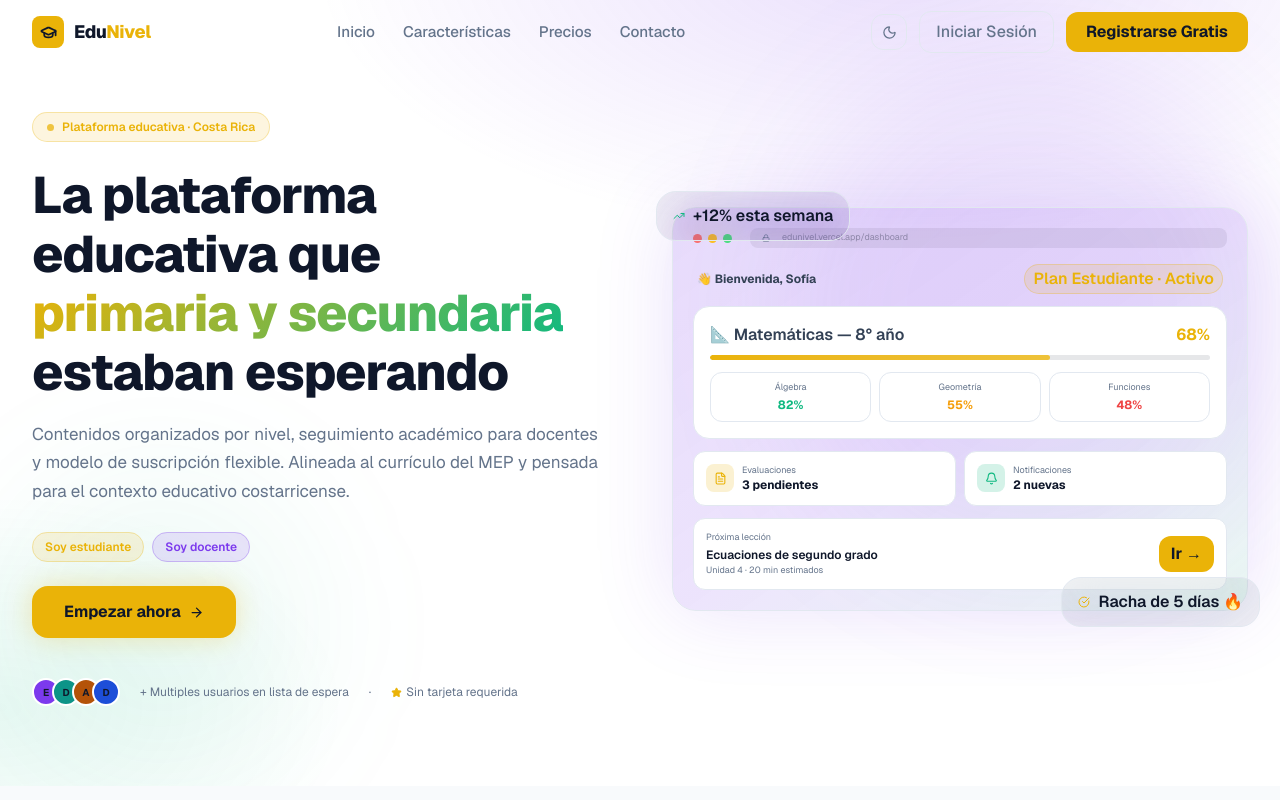
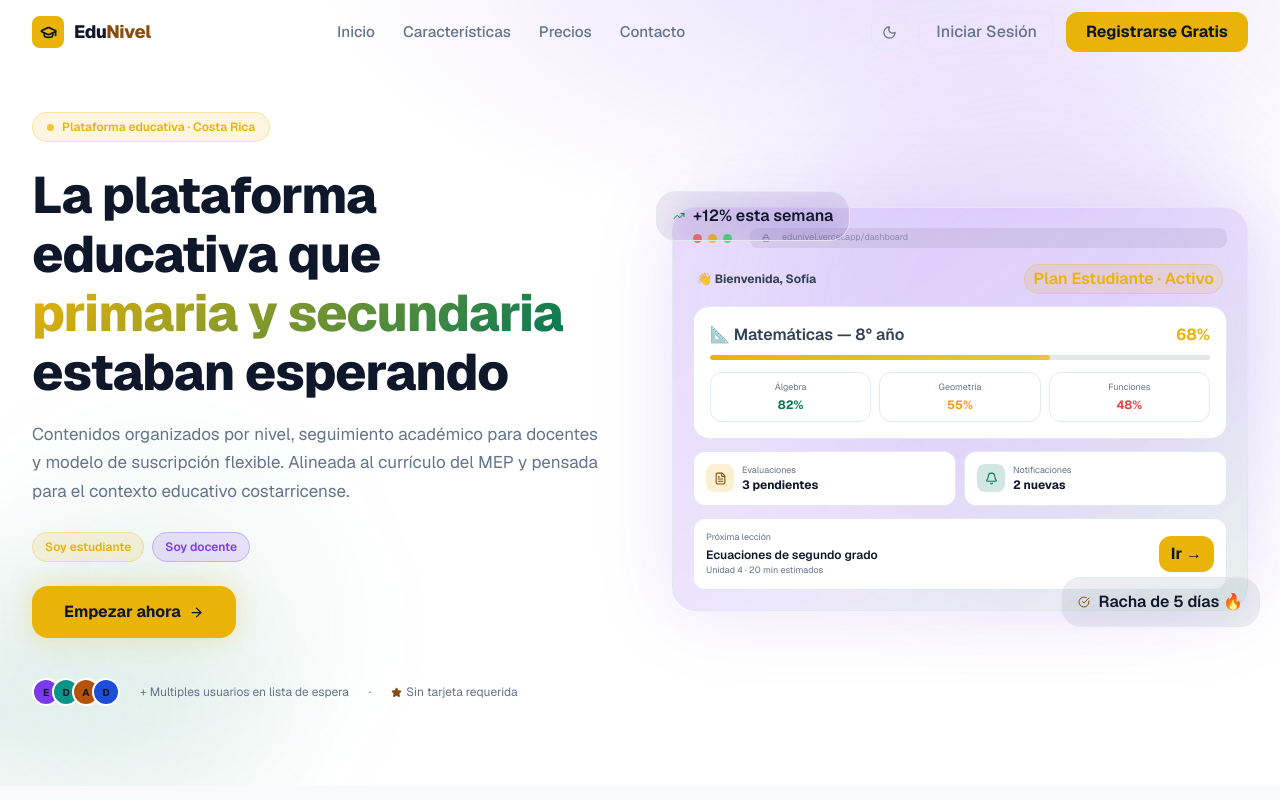
Before and after one commit to YeustinLR/edu-nivel, a Next.js app: page / in a window 1280 px wide. Shown: the top 800 px of the page. Built offline with nearby package versions, Linux system fonts and the light colour scheme.

Commit message:
fix(ui): improve public contrast and keyboard focus

```diff
--- a/src/app/globals.css
+++ b/src/app/globals.css
@@ -19,6 +19,9 @@
   --color-accent-foreground: var(--accent-foreground);
   --color-secondary: var(--secondary);
   --color-success: var(--success);
+  --color-success-fill: var(--success-fill);
+  --color-danger: var(--danger);
+  --color-accent-text: var(--accent-text);
 
   --font-size-hero: clamp(1.9rem, 4vw, 3.4rem);
   --font-size-section-title: clamp(1.6rem, 3vw, 2.4rem);
@@ -39,9 +42,12 @@
   --card: #ffffff;
   --border: #e2e8f0;
   --accent: #eab308;
+  --accent-text: #854d0e;
   --accent-foreground: #0f172a;
   --secondary: #7c3aed;
-  --success: #10b981;
+  --success: #047857;
+  --success-fill: #047857;
+  --danger: #b91c1c;
 }
 
 .dark {
@@ -54,9 +60,12 @@
   --card: rgba(255, 255, 255, 0.035);
   --border: rgba(255, 255, 255, 0.08);
   --accent: #facc15;
+  --accent-text: #fde047;
   --accent-foreground: #0f172a;
   --secondary: #8b5cf6;
-  --success: #34d399;
+  --success: #6ee7b7;
+  --success-fill: #047857;
+  --danger: #fca5a5;
 }
 
 .learner-dashboard {
--- a/src/components/layout/EduNivelLogo.tsx
+++ b/src/components/layout/EduNivelLogo.tsx
@@ -25,7 +25,7 @@ export function EduNivelLogo({
           size === "large" ? "text-[1.35rem]" : "text-lg"
         } font-extrabold tracking-[-0.02em] ${inverse ? "text-white" : "text-foreground"}`}
       >
-        Edu<span className="text-accent">Nivel</span>
+        Edu<span className={inverse ? "text-accent" : "text-accent-text"}>Nivel</span>
       </span>
     </span>
   );
--- a/src/components/layout/PublicFooter.tsx
+++ b/src/components/layout/PublicFooter.tsx
@@ -2,15 +2,15 @@ import { Cookie, FileText, Receipt, Shield } from "lucide-react";
 import Link from "next/link";
 
 const legalLinks = [
-  { name: "Términos Legales", href: "/terminos-legales", icon: FileText },
+  { name: "Términos legales", href: "/terminos-legales", icon: FileText },
   { name: "Privacidad", href: "/privacidad", icon: Shield },
   { name: "Cookies", href: "/cookies", icon: Cookie },
-  { name: "Reembolsos", href: "/reembolsos", icon: Receipt },
+  { name: "Pagos y renovaciones", href: "/pagos-y-renovaciones", icon: Receipt },
 ] as const;
 
 export default function PublicFooter() {
   return (
-    <footer className="border-t border-white/10 bg-background px-6 py-8">
+    <footer className="border-t border-border bg-background px-6 py-8">
       <div className="mx-auto max-w-6xl">
         <div className="relative mb-6 flex flex-col items-center md:flex-row md:justify-center">
           <nav aria-label="Enlaces legales">
@@ -19,11 +19,11 @@ export default function PublicFooter() {
                 <li key={name}>
                   <Link
                     href={href}
-                    className="group flex items-center gap-1.5 text-small text-gray-400 transition-colors hover:text-yellow-400"
+                    className="group flex items-center gap-1.5 rounded-sm text-small text-muted transition-colors hover:text-foreground focus-visible:outline-none focus-visible:ring-2 focus-visible:ring-secondary focus-visible:ring-offset-2 focus-visible:ring-offset-background"
                   >
                     <Icon
                       size={14}
-                      className="text-gray-600 group-hover:text-yellow-400"
+                      className="text-muted group-hover:text-foreground"
                     />
                     <span>{name}</span>
                   </Link>
@@ -33,13 +33,13 @@ export default function PublicFooter() {
           </nav>
         </div>
 
-        <div className="border-t border-white/5 pt-4 text-center">
-          <p className="text-xs text-gray-600">
-            © {new Date().getFullYear()} EduNivel. All rights reserved.
+        <div className="border-t border-border pt-4 text-center">
+          <p className="text-xs text-muted">
+            © {new Date().getFullYear()} EduNivel. Todos los derechos reservados.
           </p>
-          <p className="mt-1 text-[10px] text-gray-700">
-            EduNivel is owned by Eric V. Brenes Sánchez · Developed by YeustinLR · No
-            commercial use without permission.
+          <p className="mt-1 text-xs text-muted">
+            EduNivel es propiedad de Eric V. Brenes Sánchez · Desarrollado por YeustinLR ·
+            Sin uso comercial sin autorización.
           </p>
         </div>
       </div>
--- a/src/modules/marketing/components/contact/ContactSection.tsx
+++ b/src/modules/marketing/components/contact/ContactSection.tsx
@@ -92,7 +92,7 @@ const topicStyles = {
     hover: "hover:border-secondary/30",
   },
   accent: {
-    icon: "bg-accent/15 text-accent",
+    icon: "bg-accent/15 text-accent-text",
     hover: "hover:border-accent/35",
   },
   success: {
@@ -132,8 +132,8 @@ export default function ContactSection() {
 
             <div className="mt-8 flex w-fit items-center gap-3 rounded-2xl border border-success/20 bg-success/5 px-4 py-3">
               <span className="relative flex h-2.5 w-2.5">
-                <span className="absolute inline-flex h-full w-full animate-ping rounded-full bg-success opacity-40" />
-                <span className="relative inline-flex h-2.5 w-2.5 rounded-full bg-success" />
+                <span className="absolute inline-flex h-full w-full animate-ping rounded-full bg-success-fill opacity-40" />
+                <span className="relative inline-flex h-2.5 w-2.5 rounded-full bg-success-fill" />
               </span>
               <div>
                 <p className="text-sm font-semibold text-foreground">
@@ -198,7 +198,7 @@ export default function ContactSection() {
                   aria-label="Conversar con EduNivel por WhatsApp, abre en una pestaña nueva"
                 >
                   <span className="flex min-w-0 items-center gap-4">
-                    <span className="flex h-12 w-12 shrink-0 items-center justify-center rounded-2xl bg-success text-white shadow-md shadow-success/20">
+                    <span className="flex h-12 w-12 shrink-0 items-center justify-center rounded-2xl bg-success-fill text-white shadow-md shadow-success/20">
                       <MessageCircle size={22} aria-hidden="true" />
                     </span>
                     <span>
--- a/src/modules/marketing/components/hero/HeroContent.tsx
+++ b/src/modules/marketing/components/hero/HeroContent.tsx
@@ -106,7 +106,7 @@ export default function HeroContent() {
         <span className="text-muted text-xs flex items-center gap-1">
           <Star
             size={11}
-            className="text-accent fill-accent"
+            className="fill-accent-text text-accent-text"
             aria-hidden="true"
           />
           {socialProof.note}
--- a/src/modules/marketing/components/hero/HeroMockup.tsx
+++ b/src/modules/marketing/components/hero/HeroMockup.tsx
@@ -39,7 +39,7 @@ export default function HeroMockup() {
 
         <div className="grid grid-cols-2 gap-2 mb-3">
           {[
-            { icon: <FileText size={13} className="text-accent" />, bg: "color-mix(in srgb, var(--accent) 18%, transparent)", l: "Evaluaciones", v: "3 pendientes" },
+            { icon: <FileText size={13} className="text-accent-text" />, bg: "color-mix(in srgb, var(--accent) 18%, transparent)", l: "Evaluaciones", v: "3 pendientes" },
             { icon: <Bell size={13} className="text-success" />, bg: "color-mix(in srgb, var(--success) 18%, transparent)", l: "Notificaciones", v: "2 nuevas" },
           ].map(({ icon, bg, l, v }) => (
             <div key={l} className="glass-card rounded-xl p-3 flex items-center gap-2">
@@ -68,7 +68,7 @@ export default function HeroMockup() {
       </div>
 
       <div className="floating-card bottom-card text-xxs">
-        <CheckCircle size={12} className="text-accent" />
+        <CheckCircle size={12} className="text-accent-text" />
         <span className="font-semibold">Racha de 5 días 🔥</span>
       </div>
     </div>
--- a/src/modules/marketing/components/sections/Testimonials.tsx
+++ b/src/modules/marketing/components/sections/Testimonials.tsx
@@ -22,7 +22,7 @@ export default function Testimonials() {
             >
               <div className="flex mb-4">
                 {[...Array(5)].map((_, i) => (
-                  <Star key={i} size={13} className="text-accent fill-accent" />
+                  <Star key={i} size={13} className="fill-accent-text text-accent-text" />
                 ))}
               </div>
               <p className="text-foreground-secondary mb-6 text-small" style={{ lineHeight: 1.75, fontStyle: "italic" }}>{texto}</p>
--- a/src/styles/landing.css
+++ b/src/styles/landing.css
@@ -100,6 +100,13 @@
   background: color-mix(in srgb, var(--accent) 85%, white);
   transform: translateY(-2px);
   box-shadow: 0 8px 24px color-mix(in srgb, var(--accent) 40%, transparent);
+}
+
+.btn-primary:focus-visible,
+.btn-outline:focus-visible,
+.btn-ghost:focus-visible {
+  outline: 2px solid var(--secondary);
+  outline-offset: 2px;
 }
 
 .shadow-hero-cta {
```
